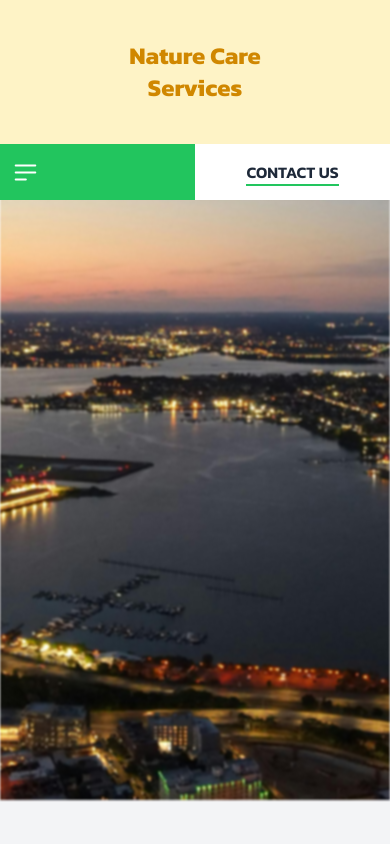
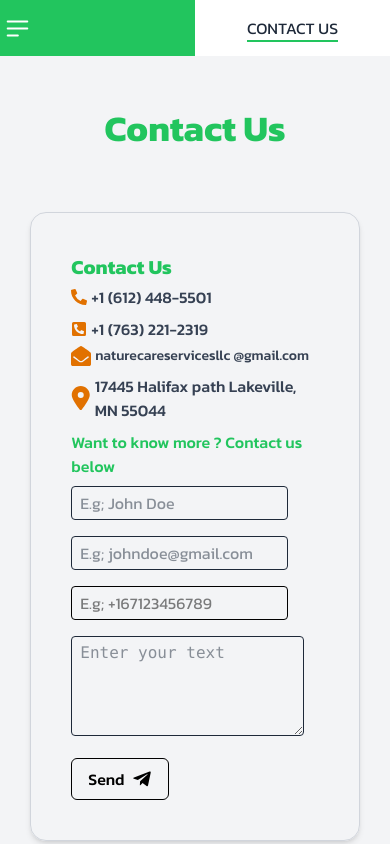
Before and after one commit to Topher254/NatureCare, a React (Vite) app: page /#/contact in a window 390 px wide. Shown: the top 844 px of the page. Built offline with nearby package versions, Linux system fonts and the light colour scheme; a web font is replaced by a local one.

Commit message:
edited nav after pull

```diff
--- a/src/Components/Navbar.jsx
+++ b/src/Components/Navbar.jsx
@@ -3,7 +3,7 @@ import { FaBars, FaX, FaInstagram, FaPhone, FaTiktok, FaWhatsapp } from "react-i
 import { Link, useLocation } from "react-router-dom";
 import logo from "../assets/logon.jpg";
 import logo2 from "../assets/logonbg.png";
-import HeroImg from "../assets/hero.jpeg"
+import HeroImg from "../assets/hero.jpeg";
 import { HiMiniBars3BottomLeft } from "react-icons/hi2";
 
 const Navbar = () => {
@@ -14,101 +14,23 @@ const Navbar = () => {
   useEffect(() => {
     setSideMenu(false);
   }, [location]);
+
   return (
-    <div>
+    <div className="md:px-[2em]">
+      {/* Main Navbar */}
+      <div className="flex justify-between items-center px-6">
 
-      {/* Hero Section */}
-      <div className=''>
-        <img src={HeroImg} alt="Hero Image" className='w-full lg:h-[780px] h-[800px] object-cover object-top blur-[1px]' />
-
-        {/* Navbar section */}
-        <div className='lg:flex lg:justify-between lg:space-x-40 lg:px-20 mx-auto lg:py-10 top-0 left-0 right-0 absolute'>
-
-          {/* Logo image div */}
-          <div className='size-36 w-[100%]'>
-              <a href="/">
-                <h2 className='text-2xl font-bold text-yellow-600 bg-amber-100 px-4 lg:py-2 py-[40px] lg:w-[200px] hover:text-yellow-700 duration-300 ease-in-out text-center'>Nature Care <br /> Services</h2>
-              </a>
-          </div>
-      <div/>
-      {/* Navbar overlay ...this first div has a marging/padding,not sure*/}
-      <div className="">
-        <div className="flex sm:justify-center sm:items-center w-full">
-          <div className="w-1/5 hidden md:flex justify-center items-end">
+        {/* Div 1: Logo */}
+        <div className="hidden md:flex justify-center items-end">
           <img
             src={logo}
-              alt="logio"
+            alt="logo"
             className="max-h-16 h-full pl-6 cursor-pointer hover:opacity-90"
           />
         </div>
-          <div className="flex w-full justify-between">
-            <div className="flex w-full z-10 sm:relative">
-              {/* Small screen hamburger */}
-              <div className="flex pl-2 items-center text-white sm:hidden bg-primaryyellow w-1/2">
-                <button onClick={() => setSideMenu(true)}>
-                  <HiMiniBars3BottomLeft size={35} className="font-semibold p-1 hover:cursor-pointer" />
-                </button>
-              </div>
 
-              {/* Side menu for small screens */}
-              {sideMenu && (
-                <div className="fixed top-0 left-0 w-full h-screen bg-gray-800 text-white z-50 flex flex-col justify-center items-center">
-                  <button
-                    onClick={() => setSideMenu(false)}
-                    className="absolute top-6 right-6 text-white"
-                  >
-                    <FaX size={30} />
-                  </button>
-                  <img src={logo2} alt="logo" className="w-16 h-16 p-2" />
-                  <ul className="text-2xl space-y-6 text-center">
-                    <li className="hover:text-gray-400 transition-all duration-300 cursor-pointer">
-                      <Link to="/">HOME</Link>
-                    </li>
-                    <li className="hover:text-gray-400 transition-all duration-300 cursor-pointer">
-                      <Link to="/about">ABOUT</Link>
-                    </li>
-                    <li className="hover:text-gray-400 transition-all duration-300 cursor-pointer">
-                      <Link to="/gettingstarted">GET STARTED</Link>
-                    </li>
-                    <li className="hover:text-gray-400 transition-all duration-300 cursor-pointer">
-                      <Link to="/services">SERVICES</Link>
-                    </li>
-                  </ul>
-                  <div className="flex gap-4 mt-6">
-                    <a href="">
-                      <FaPhone
-                        size={22}
-                        className="hover:opacity-90  hover:scale-105 transition-all cursor-pointer text-white "
-                      />
-                    </a>
-                    <a href="">
-                      <FaInstagram
-                        size={25}
-                        className="hover:opacity-90 hover:scale-105 transition-all cursor-pointer text-white"
-                      />
-                    </a>
-                    <a
-                      href=""
-                      target="_blank"
-                      rel="noopener noreferrer"
-                    >
-                      <FaWhatsapp
-                        size={25}
-                        className="hover:opacity-90 hover:scale-105 transition-all cursor-pointer text-white"
-                      />
-                    </a>
-                    <a href="">
-                      <FaTiktok
-                        size={20}
-                        className="hover:opacity-90 hover:scale-105 transition-all cursor-pointer text-white"
-                      />
-                    </a>
-                  </div>
-                </div>
-              )}
-
-              {/* Large Screen Navigation */}
-              <div className="hidden md:flex sm:py-2  bg-primaryyellow sm:px-14 w-3/5">
+        {/* Div 2: Navigation Links */}
+        <div className="hidden md:flex sm:py-5 hover:py-4.5 bg-primaryyellow sm:px-24">
           <ul className="flex justify-center items-center gap-4 lg:gap-8 text-white">
             <li className="hover:cursor-pointer hover:border-b-2 transition-all opacity-95 hover:text-gray-200">
               <Link to="/">HOME</Link>
@@ -125,22 +47,91 @@ return (
           </ul>
         </div>
 
-              {/* Contact Us Button */}
-              <div className="bg-white flex justify-center items-center w-1/2 md:w-full  sm:w-fit">
-                <button className="font-semibold hover:bg-green-400 hover:border-b-white hover:text-white hover:opacity-95 bg-white py-4 px-8 cursor-pointer transition-all text-gray-800">
-                  <Link to="/contact" className="w-fit border-b-2 border-primaryyellow">
+        {/* Div 3: Contact Button */}
+        <div className="hidden md:flex justify-center items-center">
+          <button className="hover:bg-green-400 hover:border-b-white hover:text-white hover:opacity-95 bg-white py-4 px-8 cursor-pointer transition-all text-gray-800">
+            <Link to="/contact" className="w-fit border-b-2 border-primaryyellow hover:border-white text-xl">
+              CONTACT US
+            </Link>
+          </button>
+        </div>
+
+      </div>
+
+      {/* Side Menu for Small Screens */}
+      {sideMenu && (
+        <div className="fixed top-0 left-0 w-full h-screen bg-green-500 text-white z-50 flex flex-col justify-center items-center">
+          <button
+            onClick={() => setSideMenu(false)}
+            className="absolute top-6 right-6 text-white"
+          >
+            <FaX size={30} />
+          </button>
+          <img src={logo2} alt="logo" className="w-16 h-16 p-2" />
+          <ul className="text-2xl space-y-6 text-center">
+            <li className="hover:text-gray-200 transition-all duration-300 cursor-pointer">
+              <Link to="/">HOME</Link>
+            </li>
+            <li className="hover:text-gray-200 transition-all duration-300 cursor-pointer">
+              <Link to="/about">ABOUT</Link>
+            </li>
+            <li className="hover:text-gray-200 transition-all duration-300 cursor-pointer">
+              <Link to="/gettingstarted">GET STARTED</Link>
+            </li>
+            <li className="hover:text-gray-200 transition-all duration-300 cursor-pointer">
+              <Link to="/services">SERVICES</Link>
+            </li>
+          </ul>
+          <div className="flex gap-4 mt-6">
+            <a href="">
+              <FaPhone
+                size={22}
+                className="hover:opacity-90 hover:scale-105 transition-all cursor-pointer text-white"
+              />
+            </a>
+            <a href="">
+              <FaInstagram
+                size={25}
+                className="hover:opacity-90 hover:scale-105 transition-all cursor-pointer text-white"
+              />
+            </a>
+            <a href="" target="_blank" rel="noopener noreferrer">
+              <FaWhatsapp
+                size={25}
+                className="hover:opacity-90 hover:scale-105 transition-all cursor-pointer text-white"
+              />
+            </a>
+            <a href="">
+              <FaTiktok
+                size={20}
+                className="hover:opacity-90 hover:scale-105 transition-all cursor-pointer text-white"
+              />
+            </a>
+          </div>
+        </div>
+      )}
+
+      {/* Hamburger Button and Contact Button for Small Screens */}
+      <div className="flex sm:hidden w-full">
+        {/* Hamburger Button */}
+        <div className="w-1/2 flex items-center justify-start bg-primaryyellow">
+          <button onClick={() => setSideMenu(true)} className="flex items-center text-white">
+            <HiMiniBars3BottomLeft size={35} className="font-semibold p-1 hover:cursor-pointer" />
+          </button>
+        </div>
+
+        {/* Contact Button */}
+        <div className="w-1/2 flex items-center justify-center bg-white">
+          <button className="hover:bg-primaryyellow hover:border-b-white hover:text-white hover:opacity-95 bg-white py-4 px-8 cursor-pointer transition-all text-gray-800">
+            <Link to="/contact" className="w-fit border-b-2 border-primaryyellow hover:border-white md:text-xl">
               CONTACT US
             </Link>
           </button>
         </div>
       </div>
+
     </div>
-        </div>
-      </div>
-    </div>
-  </div>
-</div>
-  )
-}
+  );
+};
 
-export default Navbar
+export default Navbar;
--- a/src/Pages/Contact.jsx
+++ b/src/Pages/Contact.jsx
@@ -42,13 +42,13 @@ function Contact() {
 
             <form action="">
               <label htmlFor="" className='font-medium text-primaryyellow'>Want to know more ? Contact us below</label> <br />
-              <input type="text" placeholder='E.g; John Doe' className='text-gray-800 outline-0 w-fit  border-[0.5px] lg:w-[350px] md:w-full rounded-sm py-1 px-2 mt-2 mb-4' required/> <br />
+              <input type="text" placeholder='E.g; John Doe' className='text-gray-800 outline-0 min-w-fit  border-[0.5px] lg:w-[350px] md:w-full rounded-sm py-1 px-2 mt-2 mb-4' required/> <br />
               <input type="email" placeholder='E.g; johndoe@gmail.com' className='text-gray-800 outline-0  border-[0.5px] lg:w-[350px] w-fit md:w-full rounded-sm py-1 px-2 mb-4' required/> <br />
               <input type="text" placeholder='E.g; +167123456789' className='text-gray-80 outline-0 0 border-[0.5px] lg:w-[350px] w-fit md:w-full rounded-sm py-1 px-2 mb-4' required/> <br />
 
               <textarea name="" id="" placeholder='Enter your text' className='text-gray-800 outline-0  border-[0.5px] lg:w-[350px] w-fit md:w-full lg:h-[130px] h-[100px] rounded-sm py-1 px-2 mb-4 font-mono' required></textarea> <br />
 
-              <button type="submit" className='flex gap-2 items-center text-center border rounded-md px-4 py-2 font-medium cursor-pointer hover:bg-gray-700 hover:text-white duration-300 ease-in-out'>Send <FaTelegramPlane className='size-5'/> </button>
+              <button type="submit" className='flex gap-2 items-center text-center border rounded-md px-4 py-2 font-medium cursor-pointer hover:bg-primaryyellow hover:text-white duration-300 ease-in-out'>Send <FaTelegramPlane className='size-5'/> </button>
 
             </form>
 
--- a/src/Pages/Home.jsx
+++ b/src/Pages/Home.jsx
@@ -9,12 +9,12 @@ function Home() {
   return (
     <div>
     <div className="relative w-full h-[80vh]">
-
-    <img
+ <img
       src={hero1}
       alt="hero image"
       className="object-cover w-full h-full"
     />
+
 
 
     <div className="absolute inset-0 flex flex-col items-center justify-center text-white text-center md:px-6 bg-opacity-50">
```
Lines whose indentation alone changed are shown as unchanged.
